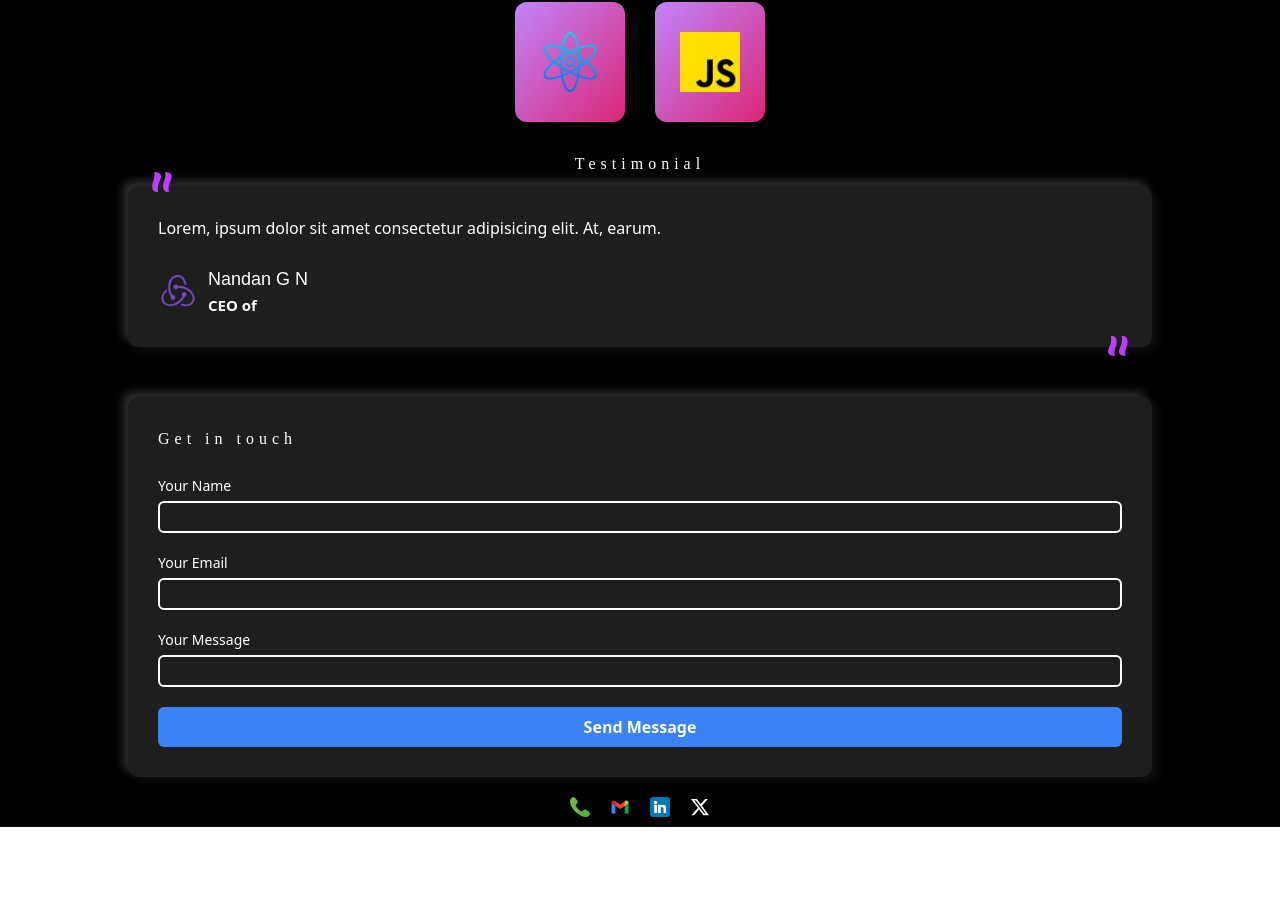
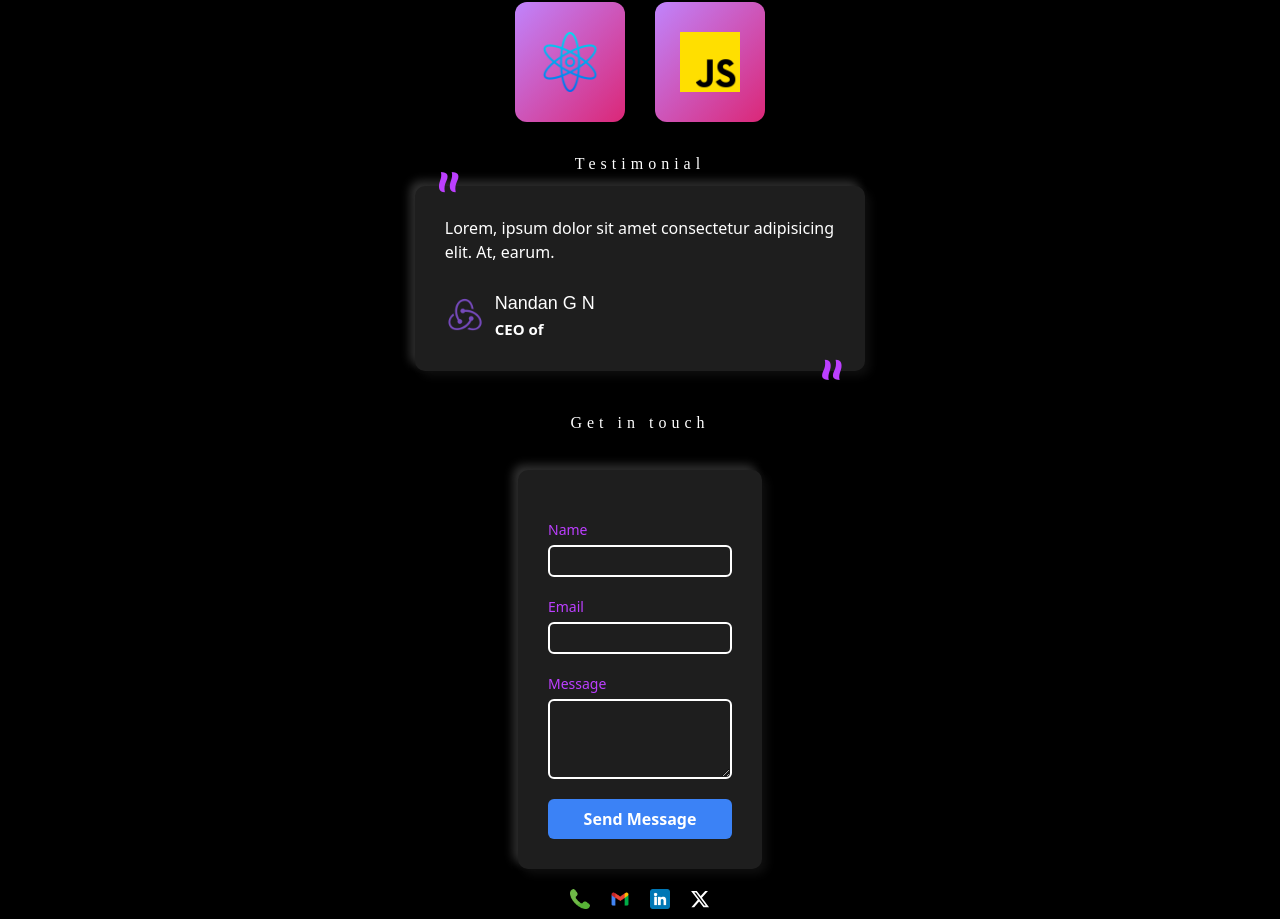
Before and after one commit to UshaRani-coder/Portfolio-2, a React (Vite) app: page / in a window 1280 px wide. Shown: the part 1406-2325 px from the top of the page. Before the commit the page ends 2233 px from the top, so only its background shows below. Built offline with nearby package versions, Linux system fonts and the light colour scheme; the HTML template or start-up script is replaced by a standard one; a web font is replaced by a local one.

Commit message:
Integarted EmailJS library & popup the successful message after successfully sending the message

```diff
--- a/package.json
+++ b/package.json
@@ -10,6 +10,7 @@
     "preview": "vite preview"
   },
   "dependencies": {
+    "@emailjs/browser": "^4.3.3",
     "autoprefixer": "^10.4.19",
     "postcss": "^8.4.38",
     "react": "^18.2.0",
--- a/src/App.css
+++ b/src/App.css
@@ -159,3 +159,11 @@
 input:not(:placeholder-shown) {
   padding: 2px 0px 2px 10px;
 }
+textarea:not(:placeholder-shown) {
+  padding: 2px 10px 2px 10px;
+}
+.gradient-border {
+  border: 2px solid transparent;
+  border-image: linear-gradient(to right, #532aad, #b47bfe, #e25fff) 1;
+
+}
--- a/src/pages/Contact.jsx
+++ b/src/pages/Contact.jsx
@@ -1,37 +1,50 @@
-import React from "react";
+import React,{useRef, useState} from "react";
+import emailjs from '@emailjs/browser'
 import phoneImg from "../assets/call.png";
 import gmailImg from "../assets/new.png";
 import linkedInImg from "../assets/linkedin.png";
 import { Link } from "react-router-dom";
-function Contact() {
+function Contact({setShowPopup}) {
+  const [nameInputValue, setNameInputValue] = useState(false);
+  const [emailInputValue, setEmailInputValue] = useState(false);
+  const [messageInputValue, setMessageInputValue] = useState(false);
+  const form = useRef();
+
+  const sendEmail = (e) => {
+    e.preventDefault();
+
+    emailjs
+      .sendForm('service_wjqdv5i', 'template_zrmsjt8', form.current, {
+        publicKey: 'fMJACP8tUIDVXg5AP',
+      })
+      .then(
+        () => {
+          console.log('SUCCESS!');
+          e.target.reset()
+          setShowPopup(true)
+
+        },
+        (error) => {
+          console.log('FAILED...', error.text);
+          setShowPopup(false)
+        },
+      );
+      setNameInputValue(false);
+    setEmailInputValue(false);
+    setMessageInputValue(false);
+  };
+
   return (
     <div className="flex flex-col items-center mt-[30px]">
-      <form action="" className="contact w-[80%] flex flex-col  ">
        <h2 className="contact-heading mb-[25px]">Get in touch</h2>
-        <label htmlFor="name" className="text-sm mb-[5px] block">
-          Your Name
-        </label>
-        <input
-          type="text"
-          id="name"
-          className="bg-transparent  outline-0 text-[rgb(188,63,255)] border-[2px] border-white rounded-md"
-        />
-        <label htmlFor="email" className="text-sm mt-[20px] mb-[5px] block">
-          Your Email
-        </label>
-        <input
-          type="text"
-          id="email"
-          className="bg-transparent  outline-0  text-[rgb(188,63,255)] border-[2px] border-white rounded-md"
-        />
-        <label htmlFor="message" className="text-sm mt-[20px] block mb-[5px]">
-          Your Message
-        </label>
-        <input
-          type="text"
-          id="message"
-          className="bg-transparent outline-0  text-[rgb(188,63,255)] border-[2px] border-white rounded-md"
-        />
+    <form ref={form} onSubmit={sendEmail} className="contact w-[80%] flex flex-col">
+      <label className="text-[rgb(188,63,255)] text-sm mt-[20px] block mb-[5px]">Name</label>
+      <input type="text" name="user_name"  onChange={()=>setNameInputValue(true)}  className={` rounded-md ${nameInputValue ? 'gradient-border' : ''}  bg-transparent outline-0  border-[2px] border-white `}/>
+      <label className="text-[rgb(188,63,255)] text-sm mt-[20px] block mb-[5px]">Email</label>
+      <input type="email" name="user_email"  onChange={()=>setEmailInputValue(true)}  className={` rounded-md ${emailInputValue ? 'gradient-border' : ''}  bg-transparent outline-0  border-[2px] border-white `} />
+      <label className="text-[rgb(188,63,255)] text-sm mt-[20px] block mb-[5px]">Message</label>
+      <textarea name="message" rows={'3'}  onChange={()=>setMessageInputValue(true)} className={` rounded-md ${messageInputValue ? 'gradient-border' : ''}  bg-transparent outline-0  border-[2px] border-white `} />
+      {/* <input type="submit" value="Send" /> */}
       <button className=" mt-[20px] bg-blue-500 hover:bg-blue-600 text-white font-bold py-2 px-4 rounded-md focus:outline-none focus:ring-2 focus:ring-blue-500 focus:ring-offset-2 glow">
            Send Message
         </button>
--- a/src/pages/Home.jsx
+++ b/src/pages/Home.jsx
@@ -1,21 +1,28 @@
-import React from 'react';
-import Navbar from '../components/Navbar.jsx';
-import Hero from '../components/Hero.jsx';
-import Work from './Work.jsx';
-import Skills from './Skills.jsx';
-import Projects from './Projects.jsx';
-import Testimonial from './Testimonials.jsx';
-import Contact from './Contact.jsx';
+import React, { useState } from "react";
+import Navbar from "../components/Navbar.jsx";
+import Hero from "../components/Hero.jsx";
+import Work from "./Work.jsx";
+import Skills from "./Skills.jsx";
+import Projects from "./Projects.jsx";
+import Testimonial from "./Testimonials.jsx";
+import Contact from "./Contact.jsx";
 function Home(props) {
+  const [showPopup, setShowPopup] = useState(false);
   return (
-    <div className=''>
+    <div className="">
       <Navbar {...props} />
-      <Hero />
-      <Skills />
-      <Work />
-      <Projects />
-      <Testimonial />
-      <Contact />
+      <div className="flex flex-col items-center">
+       {showPopup && <div className="sticky top-[45px] z-50 flex items-center gap-[10px] success px-[20px] py-[5px] bg-green-600 font-semibold rounded-xl">
+          <p>Message sent</p>
+          <svg xmlns="http://www.w3.org/2000/svg" viewBox="0 0 512 512" fill="white" width={'15px'}><path d="M256 512A256 256 0 1 0 256 0a256 256 0 1 0 0 512zM369 209L241 337c-9.4 9.4-24.6 9.4-33.9 0l-64-64c-9.4-9.4-9.4-24.6 0-33.9s24.6-9.4 33.9 0l47 47L335 175c9.4-9.4 24.6-9.4 33.9 0s9.4 24.6 0 33.9z"/></svg>
+        </div>}
+        <Hero />
+        <Skills />
+        <Work />
+        <Projects />
+        <Testimonial />
+        <Contact setShowPopup={setShowPopup} />
+      </div>
     </div>
   );
 }
```
Also changed, not shown: src/App.jsx (line endings or trailing spaces), 1 other file (tests, documents, lock files or other folders). Lines whose indentation alone changed are shown as unchanged.
